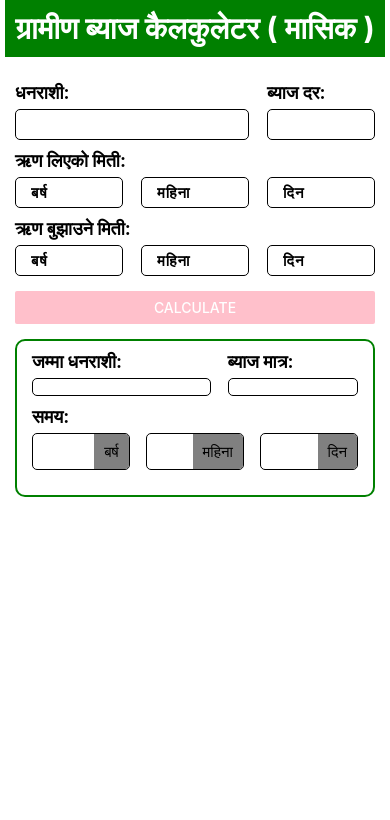
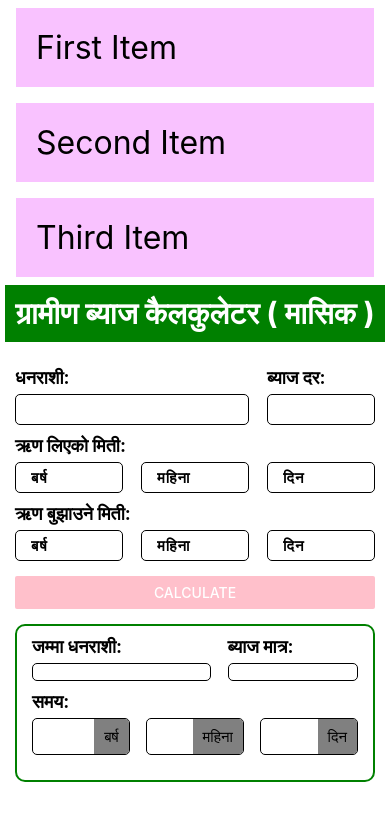
Before and after one commit to mahadev-mandal/gramin-byaj, a React Native app: screen / in a window 390 px wide. Shown: the top 820 px of the page. Built offline with nearby package versions, Linux system fonts and the light colour scheme.

Commit message:
jjgjklkkfd

```diff
--- a/App.js
+++ b/App.js
@@ -1,11 +1,11 @@
 import React, { useState } from 'react'
 import { View, ScrollView, Text, StyleSheet, TextInput, Button, Pressable } from 'react-native'
+import Abc from './components/Abc';
 const styles = StyleSheet.create({
   headingView: {
     margin: 'auto',
     padding: 10,
     backgroundColor: 'green',
-
   },
   headingText: {
     fontSize: 30,
@@ -104,7 +104,8 @@
   }
 
   return (
-    <ScrollView style={{}} >
+    <ScrollView>
+      <Abc />
       <View style={styles.headingView}>
         <Text
           style={styles.headingText}>ग्रामीण ब्याज कैलकुलेटर ( मासिक )</Text>
--- /dev/null
+++ b/components/Abc.js
@@ -0,0 +1,69 @@
+import React, { useState } from "react";
+import { FlatList, SafeAreaView, StatusBar, StyleSheet, Text, TouchableOpacity } from "react-native";
+
+const DATA = [
+  {
+    id: "bd7acbea-c1b1-46c2-aed5-3ad53abb28ba",
+    title: "First Item",
+  },
+  {
+    id: "3ac68afc-c605-48d3-a4f8-fbd91aa97f63",
+    title: "Second Item",
+  },
+  {
+    id: "58694a0f-3da1-471f-bd96-145571e29d72",
+    title: "Third Item",
+  },
+];
+
+const Item = ({ item, onPress, backgroundColor, textColor }) => (
+  <TouchableOpacity onPress={onPress} style={[styles.item, backgroundColor]}>
+    <Text style={[styles.title, textColor]}>{item.title}</Text>
+  </TouchableOpacity>
+);
+
+const App = () => {
+  const [selectedId, setSelectedId] = useState(null);
+
+  const renderItem = ({ item }) => {
+    const backgroundColor = item.id === selectedId ? "#6e3b6e" : "#f9c2ff";
+    const color = item.id === selectedId ? 'white' : 'black';
+
+    return (
+      <Item
+        item={item}
+        onPress={() => setSelectedId(item.id)}
+        backgroundColor={{ backgroundColor }}
+        textColor={{ color }}
+      />
+    );
+  };
+
+  return (
+    <SafeAreaView style={styles.container}>
+      <FlatList
+        data={DATA}
+        renderItem={renderItem}
+        keyExtractor={(item) => item.id}
+        extraData={selectedId}
+      />
+    </SafeAreaView>
+  );
+};
+
+const styles = StyleSheet.create({
+  container: {
+    flex: 1,
+    marginTop: StatusBar.currentHeight || 0,
+  },
+  item: {
+    padding: 20,
+    marginVertical: 8,
+    marginHorizontal: 16,
+  },
+  title: {
+    fontSize: 32,
+  },
+});
+
+export default App;
--- a/package.json
+++ b/package.json
@@ -10,9 +10,12 @@
     "lint": "eslint ."
   },
   "dependencies": {
+    "@react-navigation/native": "^6.0.10",
+    "@react-navigation/native-stack": "^6.6.2",
     "react": "17.0.2",
     "react-native": "0.68.2",
-    "react-native-dropdown-picker": "^5.4.2"
+    "react-native-dropdown-picker": "^5.4.2",
+    "react-native-linear-gradient": "^2.5.6"
   },
   "devDependencies": {
     "@babel/core": "^7.12.9",
```
Also changed, not shown: 1 other file (tests, documents, lock files or other folders).
